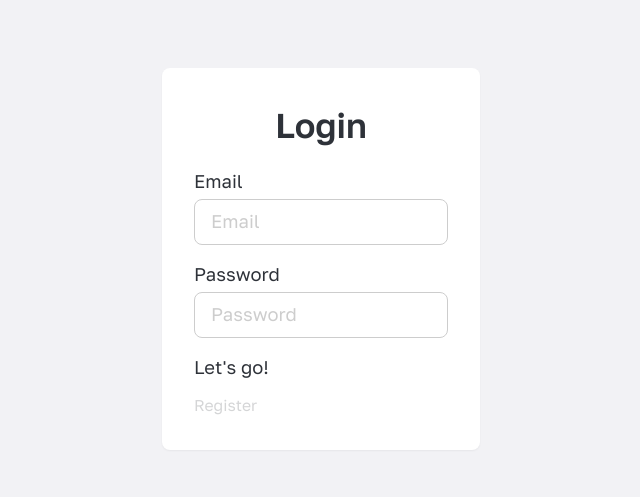
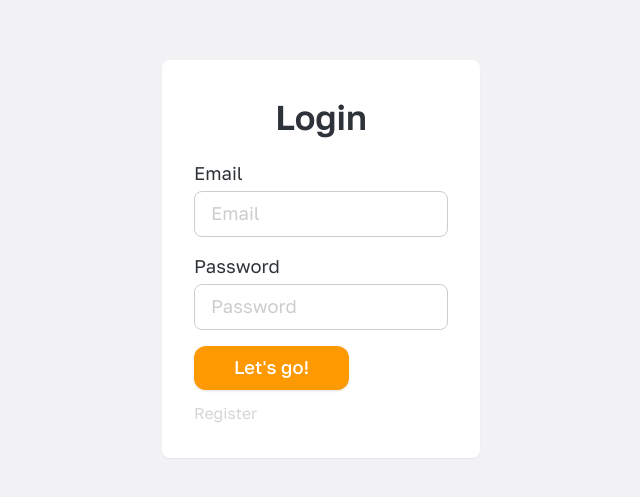
Before and after one commit to Arhontes/frontend-coolstore, a Next.js app: page /favorites in a window 1280 px wide. Shown: the part 141-638 px from the top of the page, without its empty margins (319-959 px from the left). Built offline with nearby package versions, Linux system fonts and the light colour scheme; no server answers.

Commit message:
style: add styles for buttons

```diff
--- a/src/assets/styles/globals.scss
+++ b/src/assets/styles/globals.scss
@@ -13,3 +13,23 @@ body {
 	text-decoration: none;
 	opacity: 0.2 !important;
 }
+
+.btn {
+	@apply rounded-xl px-10 py-2 font-medium shadow transition duration-300 ease-in-out;
+
+	&:not(&:disabled) {
+		@apply hover:shadow-lg;
+	}
+
+	&.btn-white {
+		@apply bg-white text-primary;
+	}
+
+	&.btn-orange {
+		@apply bg-primary text-white;
+	}
+
+	&.btn-large {
+		@apply px-12 py-4 text-xl;
+	}
+}
```
